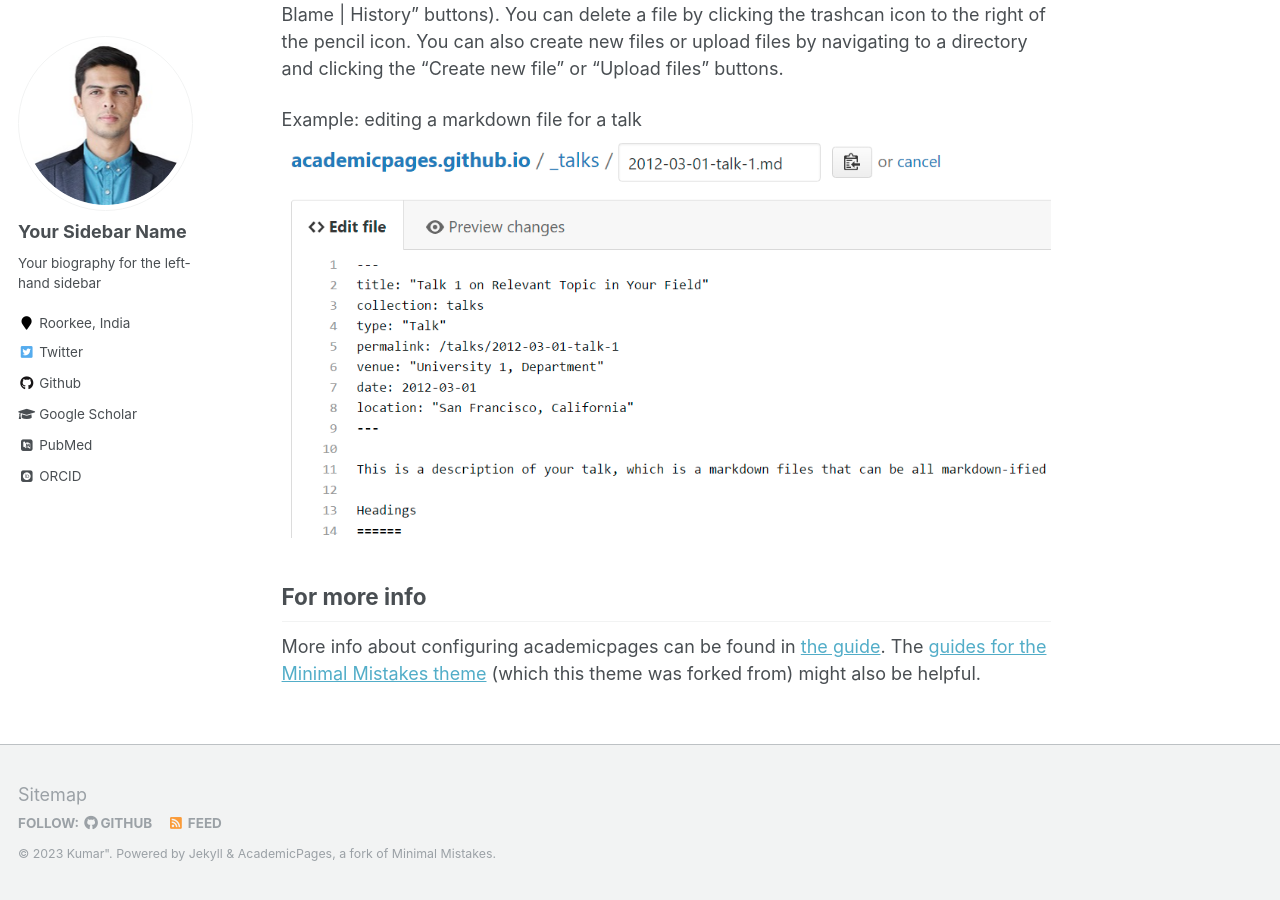
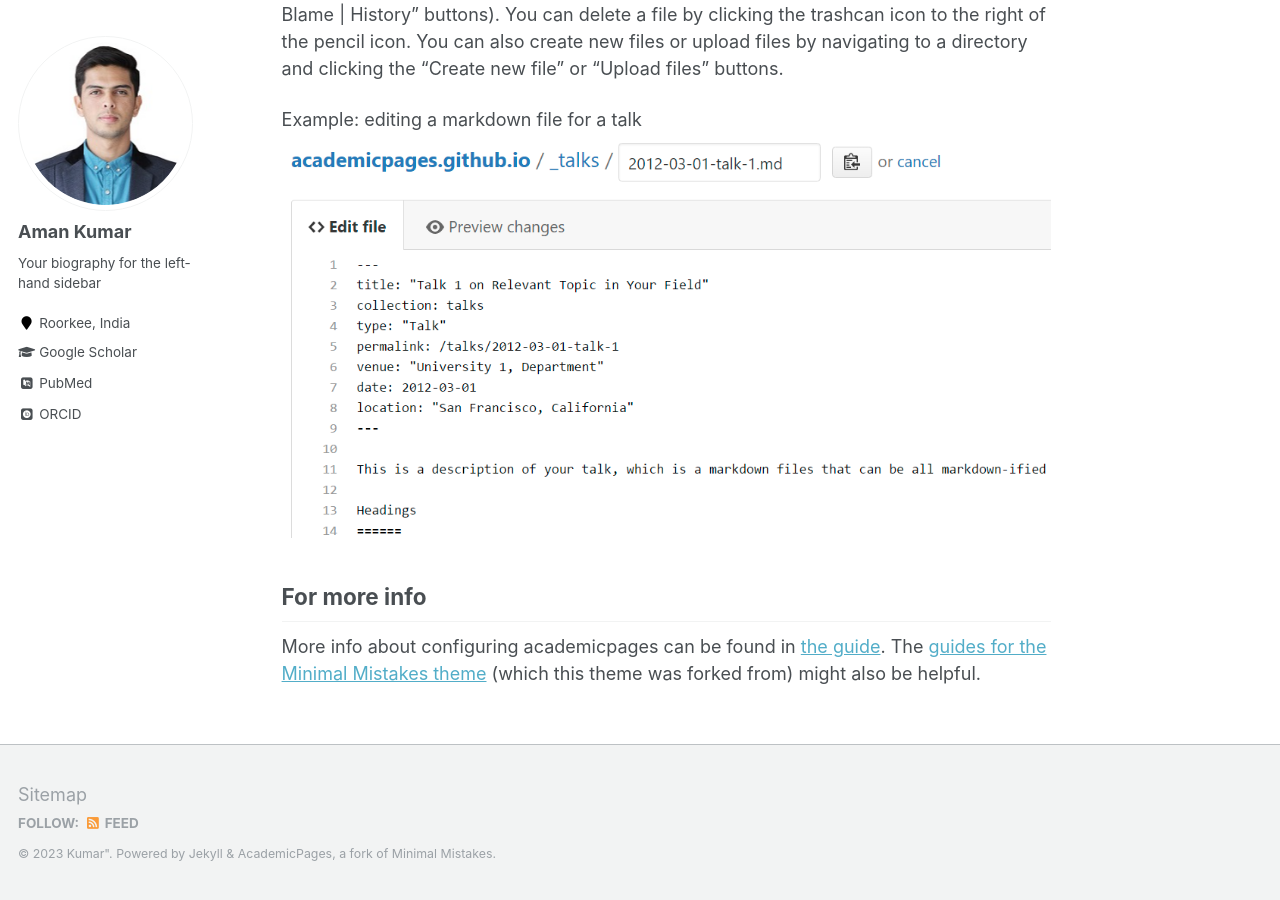
Before and after one commit to mndhiman55/profile, a Jekyll site: the page built from _pages/about.md, in a window 1280 px wide and 900 px high, scrolled down 2463 px. Built offline with Jekyll 4.4.1, drawn with Linux system fonts in a browser that asks for light colours; some web fonts are replaced; some of the changed lines change nothing that is shown.

Commit message:
Update _config.yml

```diff
--- a/_config.yml
+++ b/_config.yml
@@ -80,13 +80,13 @@ analytics:
 
 # Site Author
 author:
-  name             : "Your Sidebar Name"
+  name             : "Aman Kumar"
   avatar           : "aman-profile-pic.png"
   bio              : "Your biography for the left-hand sidebar"
   location         : "Roorkee, India"
   employer         :
   pubmed           : "https://www.ncbi.nlm.nih.gov/pubmed/?term=john+snow"
-  googlescholar    : "http://yourfullgooglescholarurl.com"
+  googlescholar    : "https://scholar.google.com/citations?user=eLZ2jIoAAAAJ&hl=en&authuser=2"
   email            :
   researchgate     :  # example: "https://www.researchgate.net/profile/yourprofile"
   uri              :
@@ -96,25 +96,25 @@ author:
   flickr           :
   facebook         :
   foursquare       :
-  github           : "academicpages"
+  github           :
   google_plus      :
   keybase          :
   instagram        :
   impactstory      : #"https://profiles.impactstory.org/u/xxxx-xxxx-xxxx-xxxx"
   lastfm           :
   linkedin         :
-  orcid            : "http://orcid.org/yourorcidurl"
+  orcid            : "https://orcid.org/0000-0002-4718-3903"
   pinterest        :
   soundcloud       :
   stackoverflow    : # http://stackoverflow.com/users/123456/username
   steam            :
   tumblr           :
-  twitter          : "replacethistwitterhandle"
+  twitter          :
   vine             :
   weibo            :
   xing             :
   youtube          :
-  wikipedia        :
+  scopus           : "https://www.scopus.com/authid/detail.uri?authorId=57189224222"
 
 
 # Reading Files
```
